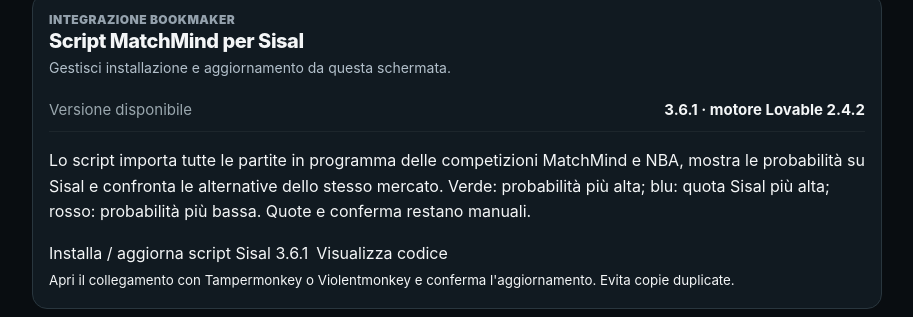
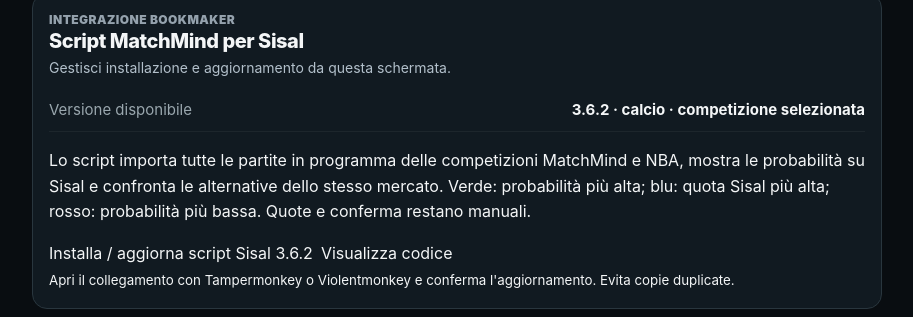
Before and after one commit to Sonostevecazzo/MatchMind, a plain HTML site: page mobile/settings.html in a window 1280 px wide. Shown: the part 1201-1518 px from the top of the page, without its empty margins (183-1096 px from the left). Drawn offline with Linux system fonts and the light colour scheme; no server answers.

Commit message:
Show Sisal userscript 3.6.2 in settings

```diff
--- a/mobile/settings.html
+++ b/mobile/settings.html
@@ -6,9 +6,9 @@
 <section class="section"><div class="section-head"><div><h2>Preferenze applicazione</h2><p>Funzioni di navigazione e dati.</p></div></div><div class="panel panel-pad"><div class="data-row"><span>Competizione</span><b>Serie A</b></div><div class="data-row"><span>Fuso orario</span><b>Europe/Rome</b></div><div class="data-row"><span>Cache locale</span><b>Attiva · 15 minuti</b></div><div class="data-row"><span>Modello</span><b>Poisson statistico</b></div></div></section>
 <div class="notice">Il Live continua a usare ESPN anche senza chiavi. API-Football è facoltativa; non è necessaria per calendario, analisi o schedine. Quote Sisal, assenze e statistiche giocatori non sono collegate automaticamente.</div><div class="status-line" id="globalStatus" aria-live="polite"></div><footer class="site-footer">MatchMind · Calendario e Live ESPN funzionano senza chiavi API.</footer><section class="section panel panel-pad">
  <div class="section-head"><div><div class="eyebrow">INTEGRAZIONE BOOKMAKER</div><h2>Script MatchMind per Sisal</h2><p>Gestisci installazione e aggiornamento da questa schermata.</p></div></div>
- <div class="data-row"><span>Versione disponibile</span><b>3.6.1 · motore Lovable 2.4.2</b></div>
+ <div class="data-row"><span>Versione disponibile</span><b>3.6.2 · calcio · competizione selezionata</b></div>
  <p>Lo script importa tutte le partite in programma delle competizioni MatchMind e NBA, mostra le probabilità su Sisal e confronta le alternative dello stesso mercato. Verde: probabilità più alta; blu: quota Sisal più alta; rosso: probabilità più bassa. Quote e conferma restano manuali.</p>
- <div class="settings-actions"><a class="button primary" href="https://raw.githubusercontent.com/Sonostevecazzo/MatchMind/main/mobile/scripts/sisal-matchmind.user.js" target="_blank" rel="noopener noreferrer">Installa / aggiorna script Sisal 3.6.1</a><a class="button secondary" href="https://github.com/Sonostevecazzo/MatchMind/blob/main/mobile/scripts/sisal-matchmind.user.js" target="_blank" rel="noopener noreferrer">Visualizza codice</a></div>
+ <div class="settings-actions"><a class="button primary" href="https://raw.githubusercontent.com/Sonostevecazzo/MatchMind/main/mobile/scripts/sisal-matchmind.user.js" target="_blank" rel="noopener noreferrer">Installa / aggiorna script Sisal 3.6.2</a><a class="button secondary" href="https://github.com/Sonostevecazzo/MatchMind/blob/main/mobile/scripts/sisal-matchmind.user.js" target="_blank" rel="noopener noreferrer">Visualizza codice</a></div>
  <small>Apri il collegamento con Tampermonkey o Violentmonkey e conferma l'aggiornamento. Evita copie duplicate.</small>
 </section>
 </main></body></html>
```
